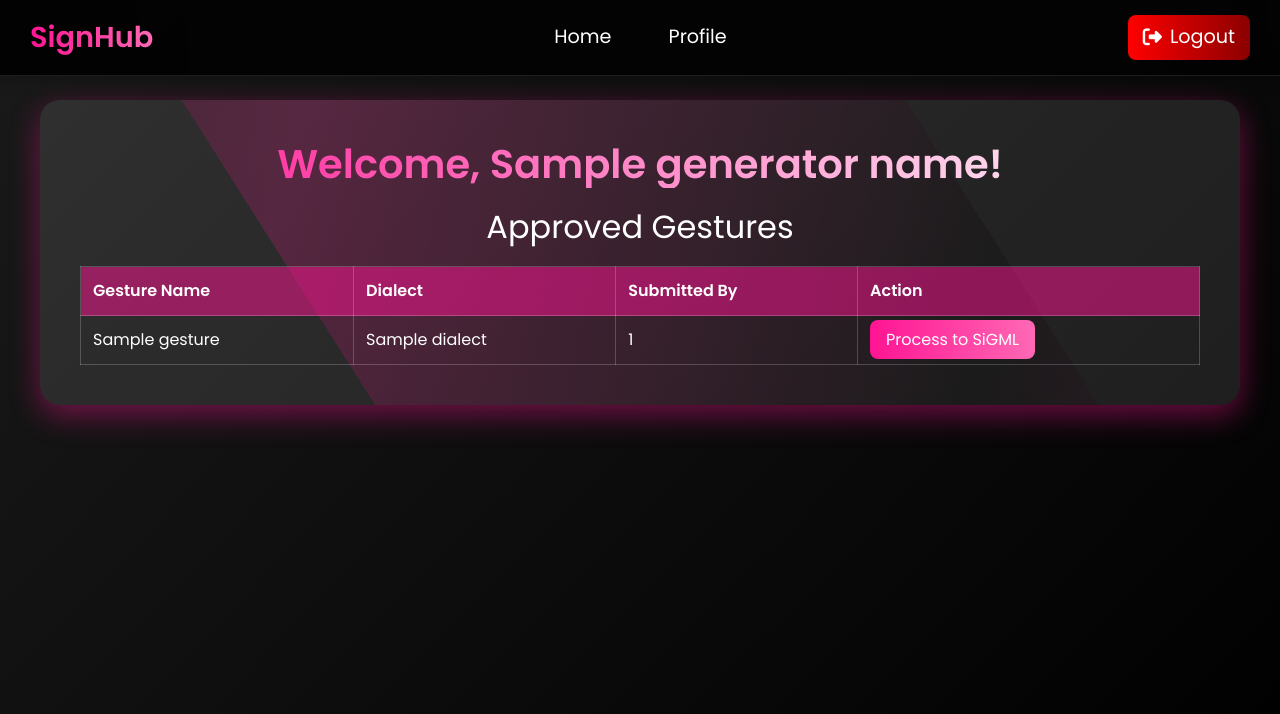
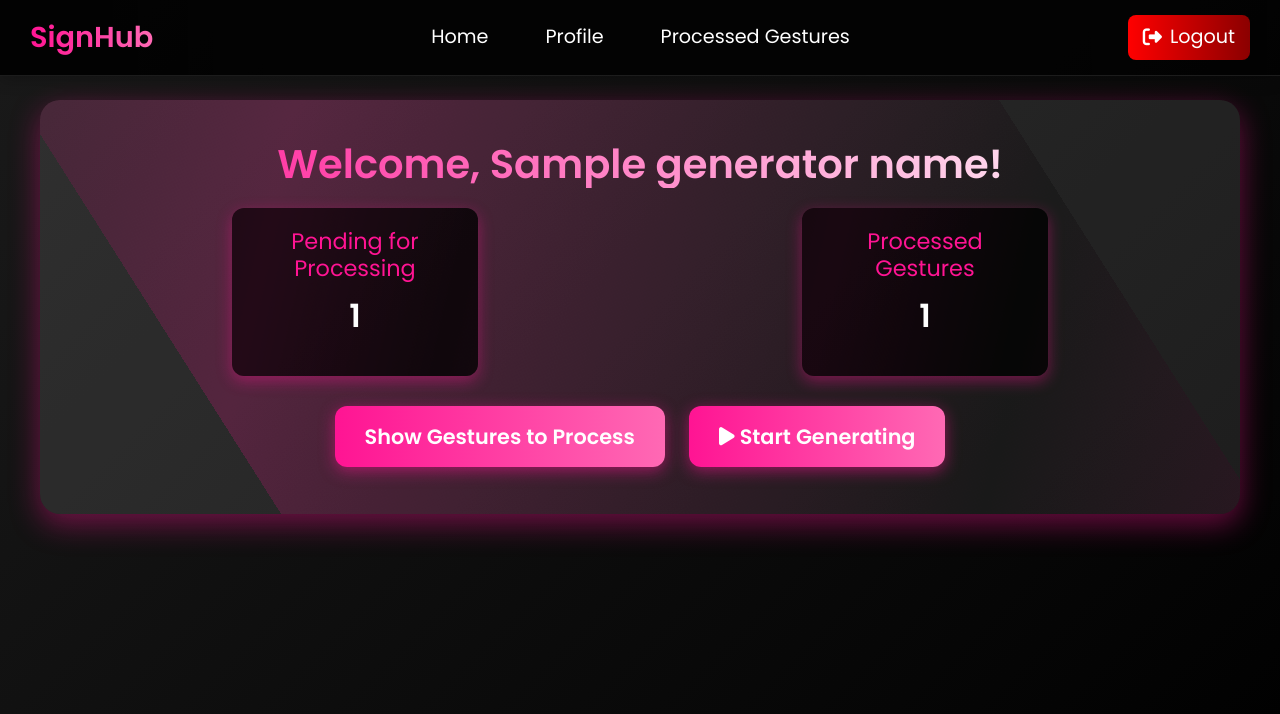
Before and after one commit to Bushra-Butt-17/SignHub-FYP-II, a Flask app: template templates/sigml_generator_dashboard.html in a window 1280 px wide. Shown: the top 714 px of the page. Run offline with Flask 3, Linux system fonts and the light colour scheme; the template is opened without the code that fills it: most values are stand-ins (such as "Sample title", 1, 10 or a date in 2020); parts of the project's set-up code (start-up, migrations or seed data) failed here and were passed over; some libraries are stand-ins or nearby versions.

Commit message:
Update sigml_generator_dashboard.html

```diff
--- a/templates/sigml_generator_dashboard.html
+++ b/templates/sigml_generator_dashboard.html
@@ -16,7 +16,7 @@
         }
         body {
             font-family: 'Poppins', sans-serif;
-            background: linear-gradient(135deg, #1a1a1a, #000); /* Dark gradient */
+            background: linear-gradient(135deg, #1a1a1a, #000); /* Black gradient */
             color: white;
             display: flex;
             flex-direction: column;
@@ -176,7 +176,104 @@
             to { transform: translateX(0); }
         }
 
-        /* Approved Gestures Table */
+        /* Stats Section */
+        .stats {
+            display: flex;
+            justify-content: space-around;
+            flex-wrap: wrap;
+            gap: 20px;
+            margin-bottom: 30px;
+        }
+
+        .stat-card {
+            background: rgba(0, 0, 0, 0.7);
+            padding: 20px;
+            border-radius: 12px;
+            width: 22%;
+            min-width: 200px;
+            box-shadow: 0 5px 15px rgba(255, 20, 147, 0.4); /* Pink shadow */
+            transition: transform 0.3s, box-shadow 0.3s;
+            position: relative;
+            overflow: hidden;
+        }
+
+        .stat-card::before {
+            content: '';
+            position: absolute;
+            top: -50%;
+            left: -50%;
+            width: 200%;
+            height: 200%;
+            background: linear-gradient(45deg, #ff1493, #000, #ff1493, #000); /* Pink gradient */
+            opacity: 0.2;
+            z-index: -1;
+            animation: rotate 10s linear infinite;
+        }
+
+        .stat-card:hover {
+            transform: translateY(-8px) scale(1.05);
+            box-shadow: 0 8px 20px rgba(255, 20, 147, 0.7); /* Pink glow */
+        }
+
+        .stat-card h2 {
+            font-size: 1.4rem;
+            margin-bottom: 10px;
+            color: #ff1493; /* Pink */
+        }
+
+        .stat-card p {
+            font-size: 2rem;
+            font-weight: 700;
+            color: white;
+        }
+
+        /* Gestures Menu Button */
+        .gestures-menu-btn {
+            margin-top: 30px;
+        }
+
+        .gestures-menu-btn a {
+            display: inline-block;
+            background: linear-gradient(90deg, #ff1493, #ff69b4); /* Pink gradient */
+            color: white;
+            padding: 15px 30px;
+            border-radius: 12px;
+            font-size: 1.3rem;
+            font-weight: 600;
+            text-decoration: none;
+            transition: 0.3s;
+            box-shadow: 0 4px 15px rgba(255, 20, 147, 0.5); /* Pink shadow */
+            position: relative;
+            overflow: hidden;
+        }
+
+        .gestures-menu-btn a::before {
+            content: '';
+            position: absolute;
+            top: 50%;
+            left: 50%;
+            width: 300%;
+            height: 300%;
+            background: radial-gradient(circle, rgba(255, 255, 255, 0.3), rgba(255, 255, 255, 0));
+            transform: translate(-50%, -50%) scale(0);
+            transition: transform 0.5s ease;
+            border-radius: 50%;
+        }
+
+        .gestures-menu-btn a:hover::before {
+            transform: translate(-50%, -50%) scale(1);
+        }
+
+        .gestures-menu-btn a:hover {
+            box-shadow: 0 0 20px rgba(255, 20, 147, 0.8); /* Pink glow */
+        }
+
+        /* Gestures Menu */
+        .gestures-menu {
+            margin-top: 20px;
+            display: none; /* Hidden by default */
+        }
+
         .gestures-table {
             width: 100%;
             border-collapse: collapse;
@@ -210,6 +307,24 @@
         .process-btn:hover {
             box-shadow: 0 0 15px rgba(255, 20, 147, 0.7); /* Pink glow */
         }
+        .start-generating-btn {
+    display: inline-block;
+    background: linear-gradient(90deg, #ff1493, #ff69b4); /* Pink gradient */
+    color: white;
+    padding: 15px 30px;
+    border-radius: 12px;
+    font-size: 1.3rem;
+    font-weight: 600;
+    text-decoration: none;
+    transition: 0.3s;
+    box-shadow: 0 4px 15px rgba(255, 20, 147, 0.5); /* Pink shadow */
+    margin-left: 20px; /* Add some spacing */
+}
+
+.start-generating-btn:hover {
+    box-shadow: 0 0 20px rgba(255, 20, 147, 0.8); /* Pink glow */
+    transform: translateY(-3px);
+}
     </style>
     <script>
         $(document).ready(function() {
@@ -220,6 +335,11 @@
                     $('.navbar').removeClass('scrolled');
                 }
             });
+
+            // Toggle gestures menu
+            $('#show-gestures-btn').click(function() {
+                $('#gestures-menu').toggle();
+            });
         });
     </script>
 </head>
@@ -229,6 +349,7 @@
         <div class="nav-links">
             <a href="{{ url_for('sigml_generator_dashboard') }}" class="nav-link">Home</a>
             <a href="{{ url_for('sigml_generator_profile') }}" class="nav-link">Profile</a>
+            <a href="{{ url_for('processed_gestures') }}" class="nav-link">Processed Gestures</a>
         </div>
         <div class="nav-actions">
             <a href="{{ url_for('sigml_generator_logout') }}" class="logout-btn">
@@ -238,25 +359,52 @@
     </nav>
     <div class="dashboard-container">
         <h1>Welcome, {{ generator_name }}!</h1>
-        <h2>Approved Gestures</h2>
+
+        <!-- Stats Section -->
+        <div class="stats">
+            <div class="stat-card">
+                <h2>Pending for Processing</h2>
+                <p>{{ total_pending_processing }}</p>
+            </div>
+            <div class="stat-card">
+                <h2>Processed Gestures</h2>
+                <p>{{ total_processed }}</p>
+            </div>
+        </div>
+
+        <!-- Gestures Menu Button -->
+
+        <!-- Gestures Menu Button -->
+<div class="gestures-menu-btn">
+    <a id="show-gestures-btn">Show Gestures to Process</a>
+    <a href="{{ url_for('start_generating') }}" class="start-generating-btn">
+        <i class="fas fa-play"></i> Start Generating
+    </a>
+</div>
+        <!-- Gestures Menu -->
+        <div id="gestures-menu" class="gestures-menu">
+            <h2>Gestures Pending for Processing</h2>
             <table class="gestures-table">
                 <thead>
                     <tr>
                         <th>Gesture Name</th>
                         <th>Dialect</th>
-                    <th>Submitted By</th>
+                        <th>Contributor</th>
+                        <th>Approved By</th>
                         <th>Action</th>
                     </tr>
                 </thead>
+
                 <tbody>
-                {% for gesture in approved_gestures %}
+                    {% for gesture in sigml_required_gestures %}
                         <tr>
                             <td>{{ gesture.name }}</td>
                             <td>{{ gesture.dialect }}</td>
-                        <td>{{ gesture.user_id }}</td>
+                            <td>{{ gesture.contributor_name }}</td>
+                            <td>{{ gesture.editor_name }}</td>
                             <td>
                                 <a href="{{ url_for('process_gesture', gesture_id=gesture._id) }}" class="process-btn">
-                                Process to SiGML
+                                    <i class="fas fa-door-open"></i> Process
                                 </a>
                             </td>
                         </tr>
@@ -264,5 +412,6 @@
                 </tbody>
             </table>
         </div>
+    </div>
 </body>
 </html>
```
Lines whose indentation alone changed are shown as unchanged.
